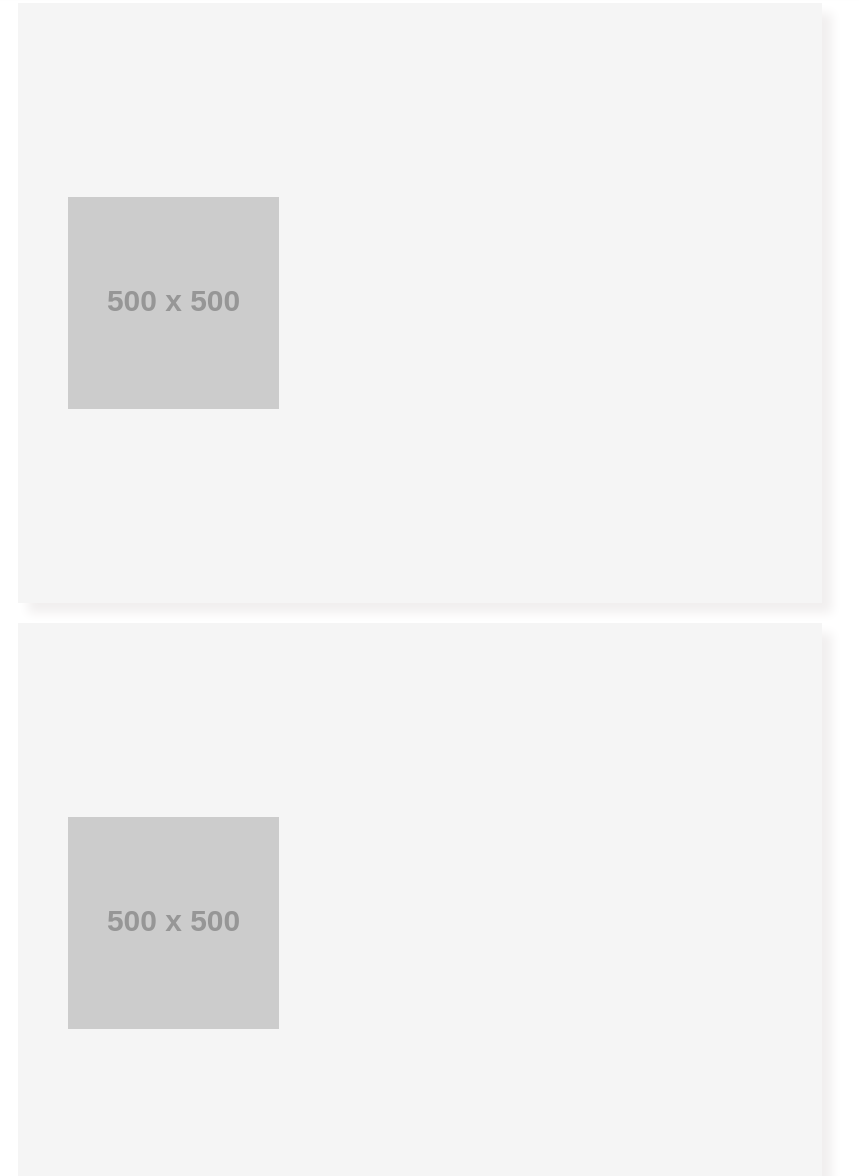
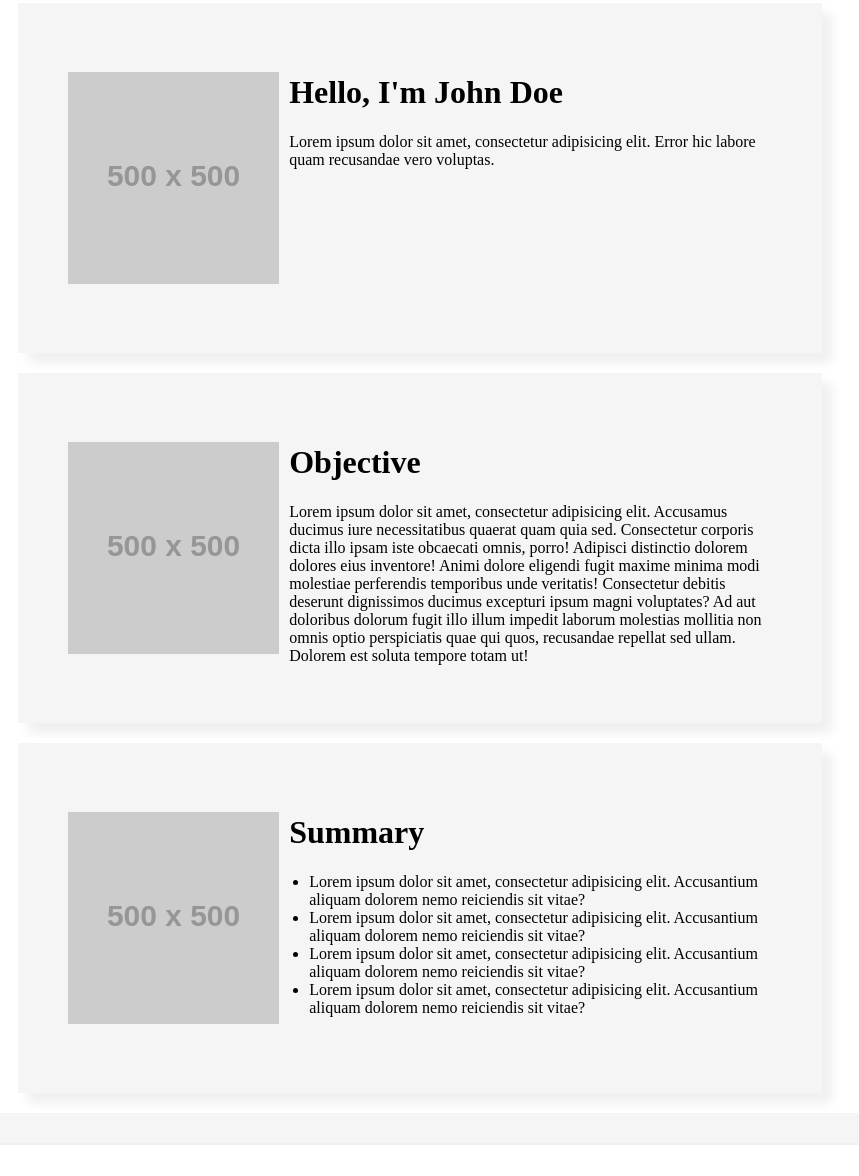
Before and after one commit to ranjithkumarravikumar52/Portfolio, a plain HTML site: page index.html in a window 1280 px wide. Shown: the part 69-1245 px from the top of the page, without its empty margins (220-1079 px from the left). After the commit the page ends 1214 px from the top, so only its background shows below. Drawn offline with Linux system fonts and the light colour scheme; placeholder pictures from the web are drawn by us.

Commit message:
prototyped three containers with side-image, side-description and side-list

```diff
--- a/css/styles.css
+++ b/css/styles.css
@@ -15,7 +15,7 @@ html, body {
     box-shadow: 10px 10px 10px #F1EFEF;
     margin: 20px auto;
     max-height: 100%;
-    min-height: 500px;
+    min-height: 250px;
     padding: 50px;
     /* TODO media queries below once desktop version is finalized*/
     width: 55%;
@@ -48,6 +48,16 @@ html, body {
     width: 70%;
 }
 
+.side-text-container .side-text-header, .side-text-container .side-text-description {
+    margin-left: 10px;
+}
+
+.side-text-list {
+    list-style-position: outside;
+    margin-left: 30px;
+    padding-left: 0;
+}
+
 .footer {
     background-color: #F5F5F5;
     box-shadow: 10px 10px 10px #F1EFEF;
--- a/index.html
+++ b/index.html
@@ -17,12 +17,13 @@
 			<div class="image-container">
 				<img alt="Ranjith's profile picture" class="profile-image" src="https://via.placeholder.com/500/">
 			</div>
-			<!--<div class="side-text-container">-->
-			<!--	<h1 class="hello-greeting">Hello, I'm John Doe</h1>-->
-			<!--	<p class="hello-description">Lorem ipsum dolor sit amet, consectetur adipisicing elit. Error hic labore-->
-			<!--		quam-->
-			<!--		recusandae vero voluptas.</p>-->
-			<!--</div>-->
+			<div class="side-text-container">
+				<h1 class="side-text-header">Hello, I'm John Doe</h1>
+				<p class="side-text-description">Lorem ipsum dolor sit amet, consectetur adipisicing elit. Error hic
+					labore
+					quam
+					recusandae vero voluptas.</p>
+			</div>
 		</div>
 		<!--Objective Container-->
 		<div class="objective-container">
@@ -32,8 +33,8 @@
 				     src="https://via.placeholder.com/500/">
 			</div>
 			<div class="side-text-container">
-				<!--<h1 class="objective-title">Objective</h1>
-				<p class="objective-description">Lorem ipsum dolor sit amet, consectetur adipisicing elit. Accusamus
+				<h1 class="side-text-header">Objective</h1>
+				<p class="side-text-description">Lorem ipsum dolor sit amet, consectetur adipisicing elit. Accusamus
 					ducimus iure necessitatibus quaerat quam quia sed. Consectetur corporis dicta illo ipsam iste
 					obcaecati
 					omnis, porro! Adipisci distinctio
@@ -41,7 +42,7 @@
 					temporibus unde veritatis! Consectetur debitis deserunt dignissimos ducimus excepturi ipsum magni
 					voluptates? Ad aut doloribus dolorum fugit illo illum impedit laborum molestias mollitia non omnis
 					optio
-					perspiciatis quae qui quos, recusandae repellat sed ullam. Dolorem est soluta tempore totam ut!</p>-->
+					perspiciatis quae qui quos, recusandae repellat sed ullam. Dolorem est soluta tempore totam ut!</p>
 			</div>
 		</div>
 		<!--Summary-->
@@ -50,8 +51,8 @@
 				<img alt="summary-image" class="summary-image" src="https://via.placeholder.com/500/">
 			</div>
 			<div class="side-text-container">
-				<!--<h1 class="summary-title">Summary</h1>
-				<ul class="summary-list">
+				<h1 class="side-text-header">Summary</h1>
+				<ul class="side-text-list">
 					<li>Lorem ipsum dolor sit amet, consectetur adipisicing elit. Accusantium aliquam dolorem nemo
 						reiciendis sit vitae?
 					</li>
@@ -64,13 +65,7 @@
 					<li>Lorem ipsum dolor sit amet, consectetur adipisicing elit. Accusantium aliquam dolorem nemo
 						reiciendis sit vitae?
 					</li>
-					<li>Lorem ipsum dolor sit amet, consectetur adipisicing elit. Accusantium aliquam dolorem nemo
-						reiciendis sit vitae?
-					</li>
-					<li>Lorem ipsum dolor sit amet, consectetur adipisicing elit. Accusantium aliquam dolorem nemo
-						reiciendis sit vitae?
-					</li>
-				</ul>-->
+				</ul>
 			</div>
 		</div>
 		<!--<div class="work-experience">
```
